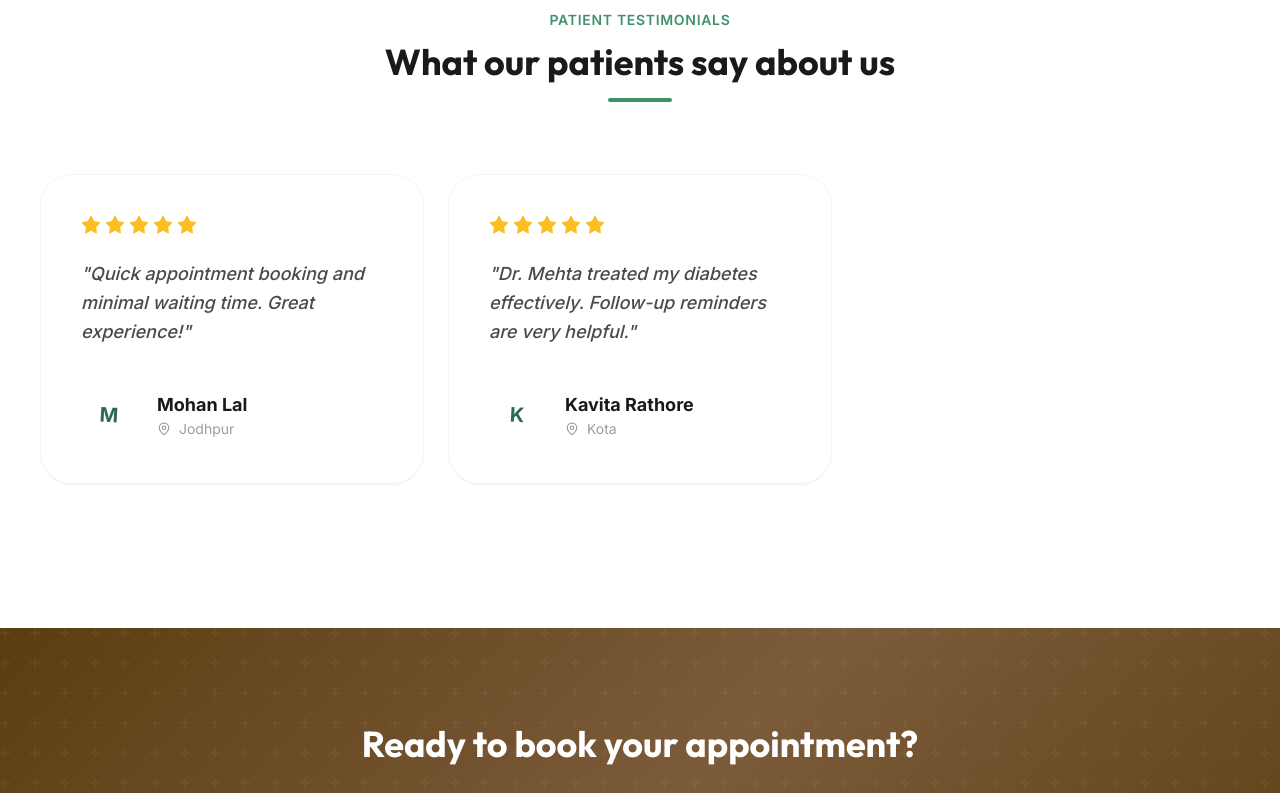
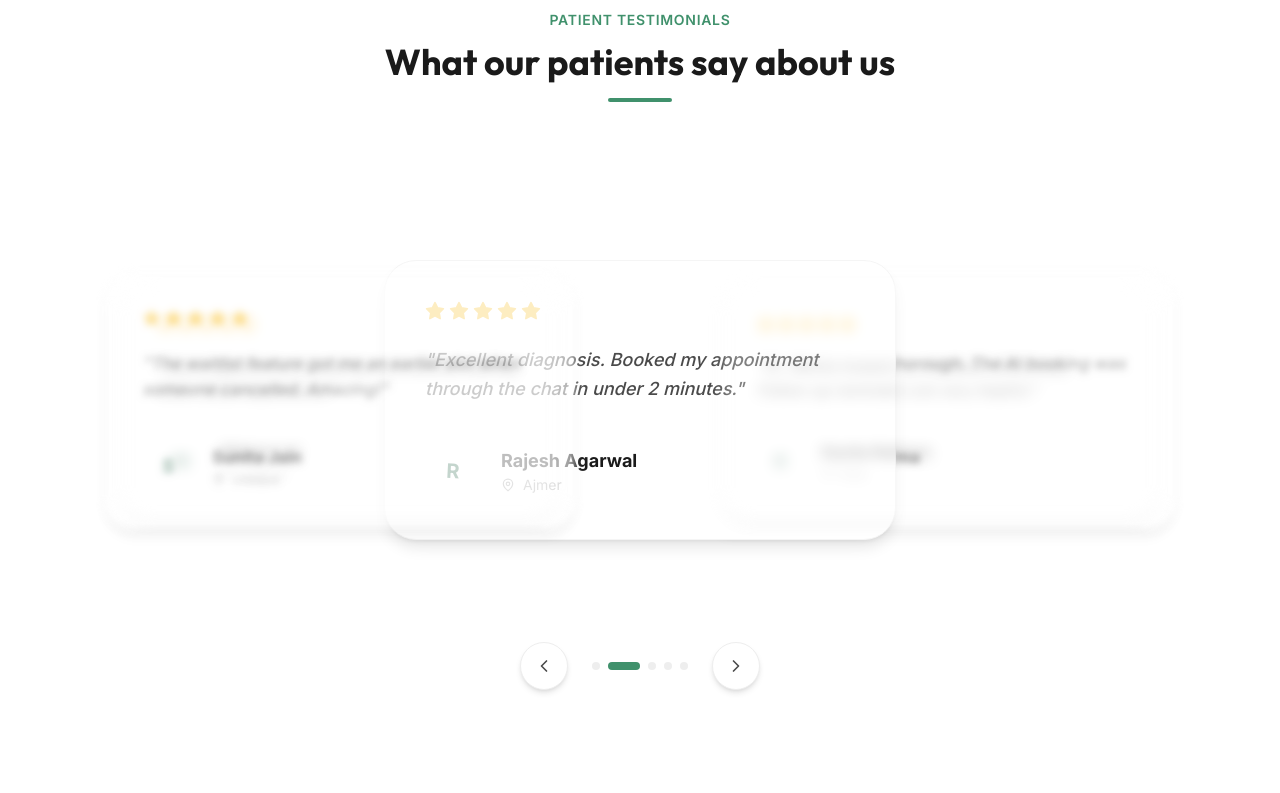
Before and after one commit to MKinCODE/MKura, a React (Vite) app in the folder frontend/: page / in a window 1280 px wide. Shown: the part 1640-2433 px from the top of the page. Built offline with nearby package versions, Linux system fonts and the light colour scheme; no server answers.

Commit message:
fixed routing to doctor and caraousel

```diff
--- a/frontend/src/pages/Landing.tsx
+++ b/frontend/src/pages/Landing.tsx
@@ -1,6 +1,6 @@
-import { useState, useEffect } from 'react'
+import { useState, useEffect, useRef } from 'react'
 import { motion, AnimatePresence } from 'framer-motion'
-import { MapPin, Phone, Mail, Clock, Award, Shield, ChevronDown, Star, ArrowRight, MessageCircle } from 'lucide-react'
+import { MapPin, Phone, Mail, Clock, Award, Shield, ChevronDown, Star, ArrowRight, MessageCircle, ChevronLeft, ChevronRight } from 'lucide-react'
 
 const testimonials = [
   { name: 'Priya Sharma', location: 'Jaipur', text: 'Dr. Mehta is very thorough. The AI booking was so convenient!', rating: 5 },
@@ -41,40 +41,92 @@ function FAQItem({ question, answer }: { question: string; answer: string }) {
 function TestimonialCarousel() {
   const [activeIndex, setActiveIndex] = useState(0)
   const [isHovered, setIsHovered] = useState(false)
+  const containerRef = useRef<HTMLDivElement>(null)
+
+  const totalSlides = testimonials.length
 
   useEffect(() => {
     if (!isHovered) {
       const timer = setInterval(() => {
-        setActiveIndex((current) => (current + 1) % testimonials.length)
-      }, 3500)
+        setActiveIndex((current) => (current + 1) % totalSlides)
+      }, 4500)
       return () => clearInterval(timer)
     }
-  }, [isHovered])
+  }, [isHovered, totalSlides])
+
+  const goToPrev = () => {
+    setActiveIndex((current) => (current - 1 + totalSlides) % totalSlides)
+  }
+
+  const goToNext = () => {
+    setActiveIndex((current) => (current + 1) % totalSlides)
+  }
+
+  const getCardStyle = (index: number) => {
+    const relativeIndex = (index - activeIndex + totalSlides) % totalSlides
+    const isCenter = relativeIndex === 0
+    const isLeft = relativeIndex === totalSlides - 1
+    const isRight = relativeIndex === 1
+
+    if (isCenter) {
+      return {
+        zIndex: 30,
+        scale: 1,
+        opacity: 1,
+        filter: 'blur(0px)',
+        transform: 'translateX(0) scale(1)',
+      }
+    } else if (isLeft || isRight) {
+      return {
+        zIndex: 20,
+        scale: 0.92,
+        opacity: 0.6,
+        filter: 'blur(4px)',
+        transform: isLeft ? 'translateX(-60px) scale(0.92)' : 'translateX(60px) scale(0.92)',
+      }
+    } else {
+      return {
+        zIndex: 10,
+        scale: 0.85,
+        opacity: 0.3,
+        filter: 'blur(8px)',
+        transform: isLeft ? 'translateX(-120px) scale(0.85)' : 'translateX(120px) scale(0.85)',
+      }
+    }
+  }
 
   return (
     <div
-      className="relative w-full overflow-hidden py-12 px-4"
+      className="relative w-full py-16 px-4"
       onMouseEnter={() => setIsHovered(true)}
       onMouseLeave={() => setIsHovered(false)}
     >
+      <div className="relative flex items-center justify-center min-h-[420px]" ref={containerRef}>
+        {testimonials.map((t, index) => {
+          const style = getCardStyle(index)
+          return (
             <motion.div
-        className="flex gap-6"
-        animate={{ x: `calc(-${activeIndex * 100}% - ${activeIndex * 1.5}rem)` }}
-        transition={{ type: "spring", stiffness: 300, damping: 30 }}
-      >
-        {testimonials.map((t, index) => (
-          <div
               key={index}
-            className="flex-shrink-0 w-full md:w-[calc(50%-0.75rem)] lg:w-[calc(33.333%-1rem)] bg-white border border-surface-200 rounded-[2rem] p-8 sm:p-10 shadow-sm hover:shadow-xl transition-all duration-500 hover:-translate-y-2 group"
+              className="absolute w-full max-w-lg bg-white border border-surface-200 rounded-[2rem] p-8 sm:p-10 shadow-lg cursor-pointer"
+              initial={false}
+              animate={{
+                x: index === activeIndex ? 0 : (index - activeIndex + totalSlides) % totalSlides < totalSlides / 2 ? -300 : 300,
+                scale: style.scale,
+                opacity: style.opacity,
+                filter: style.filter,
+              }}
+              transition={{ type: "spring", stiffness: 200, damping: 25 }}
+              onClick={() => setActiveIndex(index)}
+              style={{ transform: style.transform }}
             >
               <div className="flex gap-1 mb-6">
                 {[...Array(t.rating)].map((_, i) => (
-                <Star key={i} className="w-5 h-5 text-amber-400 fill-amber-400 group-hover:scale-110 transition-transform duration-300" style={{ transitionDelay: `${i * 50}ms` }} />
+                  <Star key={i} className="w-5 h-5 text-amber-400 fill-amber-400" />
                 ))}
               </div>
               <p className="text-text-700 mb-10 leading-relaxed text-lg italic font-medium">"{t.text}"</p>
               <div className="flex items-center gap-5">
-              <div className="w-14 h-14 bg-primary-100 rounded-2xl flex items-center justify-center rotate-3 group-hover:rotate-0 transition-transform duration-300">
+                <div className="w-14 h-14 bg-primary-100 rounded-2xl flex items-center justify-center rotate-3">
                   <span className="text-primary-800 font-bold text-xl">{t.name[0]}</span>
                 </div>
                 <div>
@@ -85,9 +137,41 @@ function TestimonialCarousel() {
                   </div>
                 </div>
               </div>
+            </motion.div>
+          )
+        })}
       </div>
+
+      <div className="flex items-center justify-center gap-6 mt-8">
+        <button
+          onClick={goToPrev}
+          className="w-12 h-12 rounded-full bg-white border border-surface-300 shadow-md flex items-center justify-center hover:bg-primary-50 hover:border-primary-400 transition-all"
+          aria-label="Previous testimonial"
+        >
+          <ChevronLeft className="w-5 h-5 text-text-700" />
+        </button>
+
+        <div className="flex gap-2">
+          {testimonials.map((_, idx) => (
+            <button
+              key={idx}
+              onClick={() => setActiveIndex(idx)}
+              className={`h-2 rounded-full transition-all duration-300 ${
+                idx === activeIndex ? 'w-8 bg-primary-700' : 'w-2 bg-surface-300 hover:bg-surface-400'
+              }`}
+              aria-label={`Go to testimonial ${idx + 1}`}
+            />
           ))}
-      </motion.div>
+        </div>
+
+        <button
+          onClick={goToNext}
+          className="w-12 h-12 rounded-full bg-white border border-surface-300 shadow-md flex items-center justify-center hover:bg-primary-50 hover:border-primary-400 transition-all"
+          aria-label="Next testimonial"
+        >
+          <ChevronRight className="w-5 h-5 text-text-700" />
+        </button>
+      </div>
     </div>
   )
 }
```
Also changed, not shown: frontend/vercel.json (added), 1 other file (tests, documents, lock files or other folders). Lines whose indentation alone changed are shown as unchanged.
